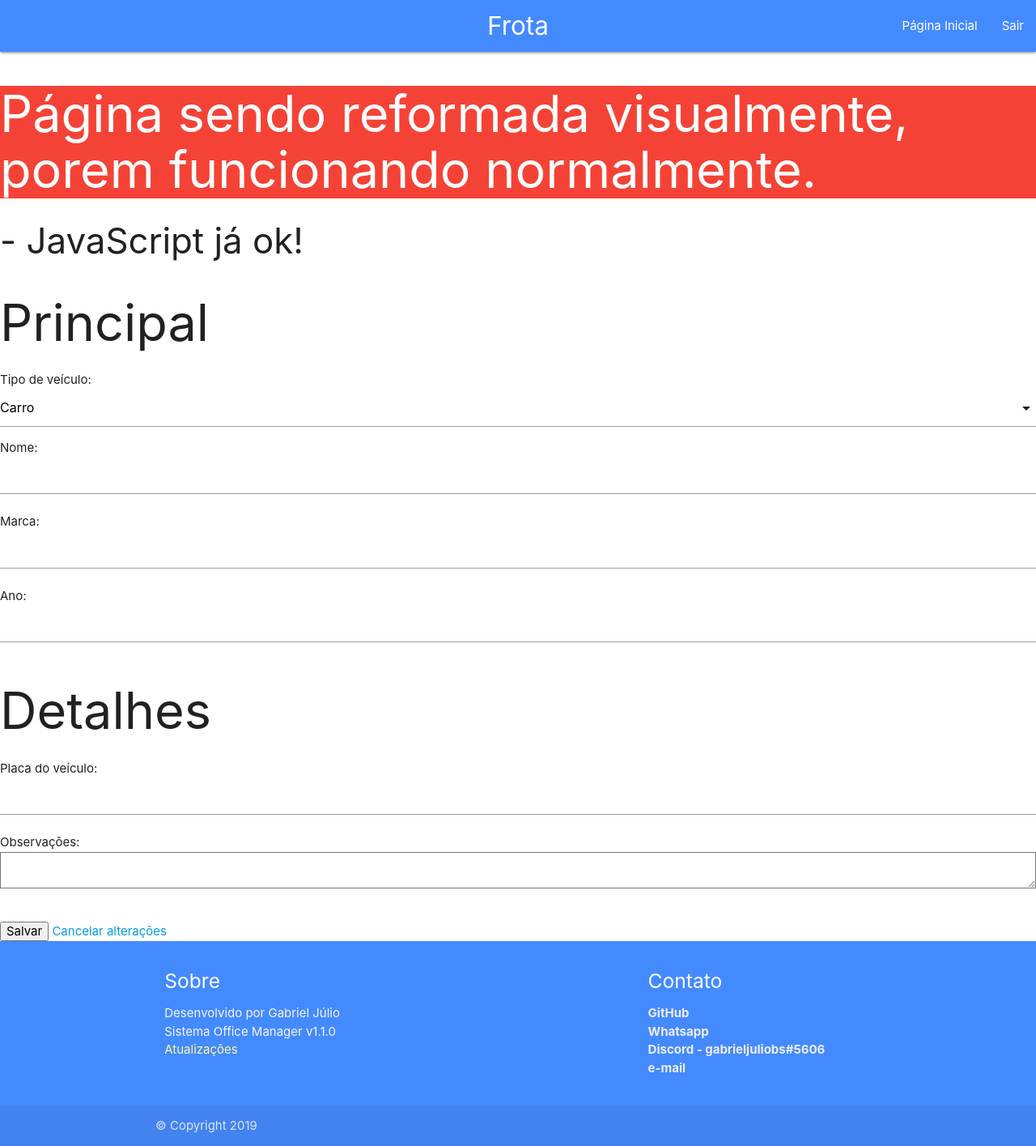
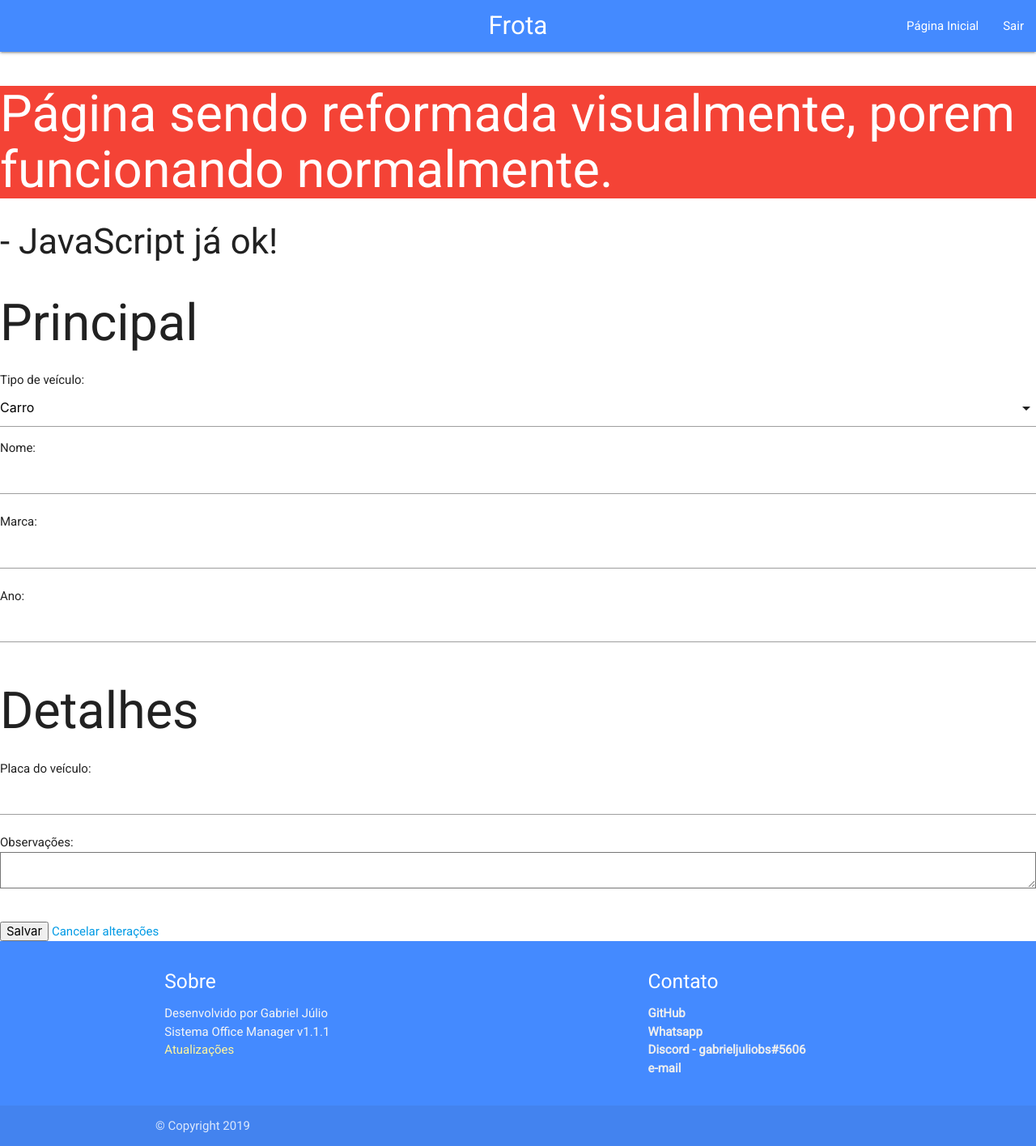
Before and after one commit to GabrielJulio/GG, a Django app: page /veiculo/novo in a window 1280 px wide. Shown: the whole page at 81% size. Run offline with Django 3.2, Linux system fonts and the light colour scheme; the visitor is signed in with stand-in values (Sample User, id 1); parts of the project's set-up code (start-up, migrations or seed data) failed here and were passed over.

Commit message:
Update 1.1.1
O que há de novo ou foi melhorando:
- Hotfix para font não sendo carregada corretamente, ocasionando erros visuais nos elementos.

Afazer:
- Concluir layout do formulário de cadastro e edição.

```diff
--- a/static/css/base.css
+++ b/static/css/base.css
@@ -1,3 +1,6 @@
+html{
+    font-family: Roboto !important;
+}
 body{
     display: flex;
     min-height: 100vh;
--- a/templates/base.html
+++ b/templates/base.html
@@ -17,6 +17,8 @@
 
         <!--Importing Google Icon Font-->
         <link href="https://fonts.googleapis.com/icon?family=Material+Icons" rel="stylesheet">
+
+        <link href='https://fonts.googleapis.com/css?family=Roboto' rel='stylesheet' type='text/css'>
 
         <link rel="stylesheet" href="{% static 'css/base.css' %}">
         {% block css %}
@@ -86,7 +88,7 @@
                     <div class="col l6 s12">
                         <h5 class="white-text">Sobre</h5>
                         <p class="grey-text text-lighten-4">Desenvolvido por Gabriel Júlio
-                            <br>Sistema Office Manager v1.1.0
+                            <br>Sistema Office Manager v1.1.1
                             <br><a class="yellow-text text-lighten-3" href="https://github.com/GabrielJulio/GG/blob/master/README.md" target="_blank">Atualizações</a>
                         </p>
                     </div>
```
